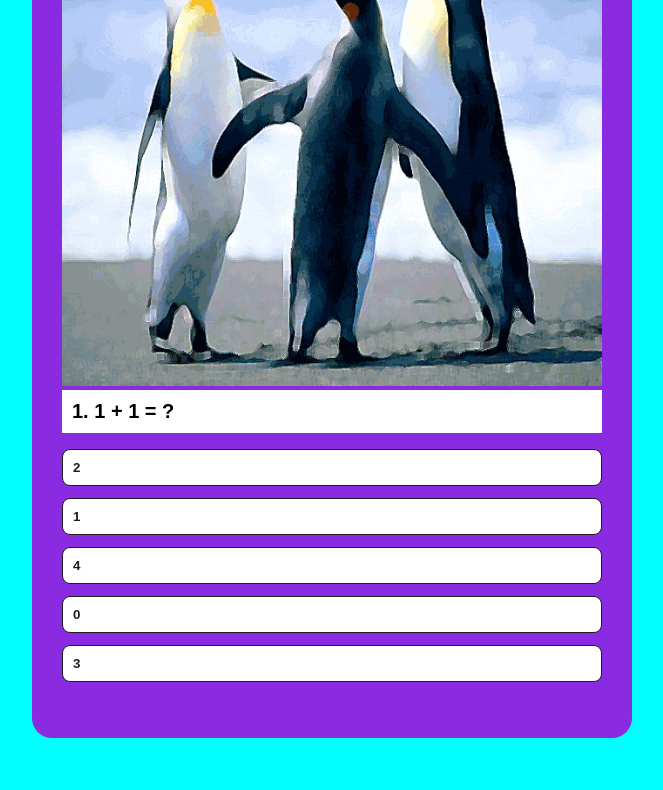
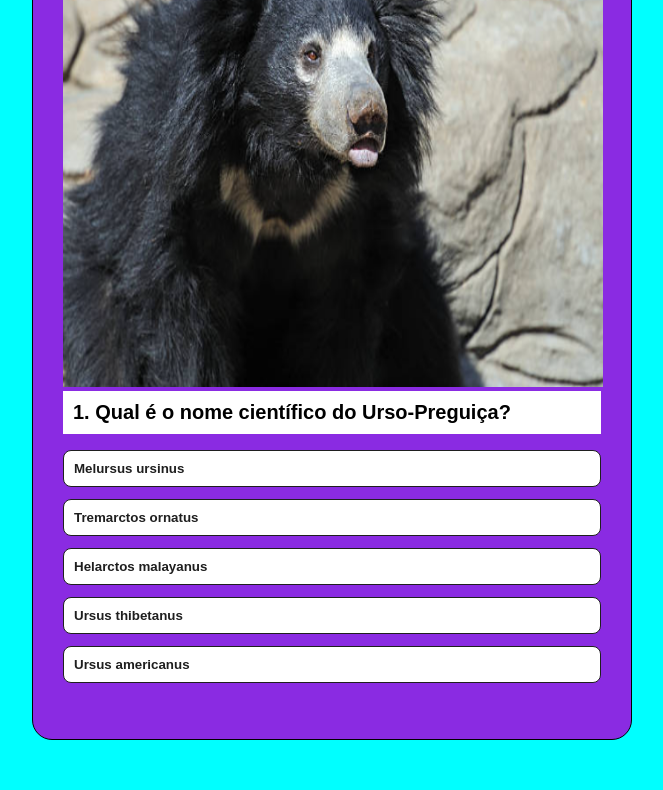
Before and after one commit to PhellipeLisboa/quiz, a plain HTML site: page index.html in a window 1280 px wide. Shown: the part 279-1069 px from the top of the page, without its empty margins (308-971 px from the left). Drawn offline with Linux system fonts and the light colour scheme.

Commit message:
Questions, images, scoreText, scoreImage

```diff
--- a/index.html
+++ b/index.html
@@ -8,10 +8,11 @@
 </head>
 <body>
     <div class="app">
-        <h1>QUIZ</h1>
+        <h1>Teste os seus conhecimentos sobre ursos</h1>
         <div class="quiz">
             <img src="img/1qbackground.png" alt="Imagem ilustrativa" id="question-img">
             <h2 id="question">A questão fica aqui!</h2>
+            <div class="score-text-div"></div>
             <div id="answer-buttons">
                 <button class="btn">Resposta 1</button>
                 <button class="btn">Resposta 2</button>
--- a/script.js
+++ b/script.js
@@ -1,25 +1,113 @@
 const questions = [
     {
-        question: "1 + 1 = ?",
+        question: "Qual é o nome científico do Urso-Preguiça?",
         answers: [
-            {text: "2", correct: true},
-            {text: "1", correct: false},
-            {text: "4", correct: false},
-            {text: "0", correct: false},
-            {text: "3", correct: false},
+            {text: "Melursus ursinus", correct: true},
+            {text: "Tremarctos ornatus", correct: false},
+            {text: "Helarctos malayanus", correct: false},
+            {text: "Ursus thibetanus", correct: false},
+            {text: "Ursus americanus", correct: false},
         ],
-        img: "img/1qbackground.png",
+        img: "img/1qbackground.jpg",
     },
     {
-        question: "7 + 3 = ?",
+        question: "Quais ursos possuem uma mancha em forma de \"V\" no peito ?",
         answers: [
-            {text: "2", correct: false},
-            {text: "6", correct: false},
-            {text: "4", correct: false},
-            {text: "10", correct: true},
-            {text: "8", correct: false},
+            {text: "Urso negro asiático e urso negro americano", correct: false},
+            {text: "Urso polar e urso negro americano", correct: false},
+            {text: "Urso do Sol e urso-preguiça", correct: false},
+            {text: "Urso negro asiático e urso-preguiça", correct: true},
+            {text: "Urso-de-óculos e urso pardo", correct: false},
         ],
-        img: "img/2qbackground.png",
+        img: "img/2qbackground.jpg",
+    },
+    {
+        question: "Em quais regiões é possível encontrar ursos pandas-gigantes?",
+        answers: [
+            {text: "Canadá, alguns estados dos Estados Unidos e norte do México", correct: false},
+            {text: "Malásia, Tailândia, Vietnã e Bornéu", correct: false},
+            {text: "Venezuela, Colômbia, Equador, Bolívia e Peru", correct: false},
+            {text: "Sudoeste da China", correct: true},
+            {text: "Círculo Polar Ártico", correct: false},
+        ],
+        img: "img/3qbackground.jpg",
+    },
+    {
+        question: "Qual das seguintes espécies de ursos não corre risco de extinção atualmente?",
+        answers: [
+            {text: "Urso negro americano", correct: true},
+            {text: "Urso do sol", correct: false},
+            {text: "Urso polar", correct: false},
+            {text: "Urso-preguiça", correct: false},
+            {text: "Urso-de-óculos", correct: false},
+        ],
+        img: "img/4qbackground.png",
+    },
+    {
+        question: "Qual das seguintes espécies de ursos possui a alimentação mais atípica?",
+        answers: [
+            {text: "Urso pardo", correct: false},
+            {text: "Urso panda-gigante", correct: true},
+            {text: "Urso negro asiático", correct: false},
+            {text: "Urso negro americano", correct: false},
+            {text: "Urso polar", correct: false},
+        ],
+        img: "img/5qbackground.jpg",
+    },
+    {
+        question: "Qual das seguintes espécies de ursos tem como ameaça o uso medicinal de sua bile?",
+        answers: [
+            {text: "Urso panda-gigante", correct: false},
+            {text: "Urso pardo", correct: false},
+            {text: "Urso do Sol", correct: true},
+            {text: "Urso-preguiça", correct: false},
+            {text: "Urso-de-óculos", correct: false},
+        ],
+        img: "img/6qbackground.jpg",
+    },
+    {
+        question: "Qual é a maior espécie de ursos existente em termos de proporção corporal?",
+        answers: [
+            {text: "Urso-de-óculos", correct: false},
+            {text: "urso-preguiça", correct: false},
+            {text: "Urso panda-gigante", correct: false},
+            {text: "Urso negro asiático", correct: false},
+            {text: "Urso polar", correct: true},
+        ],
+        img: "img/7qbackground.png",
+    },
+    {
+        question: "Qual é a cor da pelagem dos ursos polares ?",
+        answers: [
+            {text: "Marrom", correct: false},
+            {text: "Incolor", correct: true},
+            {text: "Branca", correct: false},
+            {text: "Bege", correct: false},
+            {text: "Preta", correct: false},
+        ],
+        img: "img/8qbackground.jpg",
+    },
+    {
+        question: "Qual das espécies de ursos tem a pelagem do pescoço mais longa, formando uma espécie de juba ?",
+        answers: [
+            {text: "Urso de óculos", correct: false},
+            {text: "Urso do sol", correct: false},
+            {text: "Urso negro americano", correct: false},
+            {text: "Urso negro asiático", correct: true},
+            {text: "Urso-preguiça", correct: false},
+        ],
+        img: "img/9qbackground.webp",
+    },
+    {
+        question: "Qual das espécies de ursos abaixo melhor tolera a presença humana ?",
+        answers: [
+            {text: "Urso negro americano", correct: true},
+            {text: "Urso negro asiático", correct: false},
+            {text: "Urso panda-gigante", correct: false},
+            {text: "Urso pardo", correct: false},
+            {text: "Urso do sol", correct: false},
+        ],
+        img: "img/10qbackground.webp",
     }
 ];
 
@@ -30,6 +118,7 @@ const nextButton = document.getElementById("next-btn");
 
 let currentQuestionIndex = 0;
 let score = 0;
+let scoreText = "";
 
 function startQuiz() {
     currentQuestionIndex = 0;
@@ -83,12 +172,33 @@ function selectAnswer(e) {
     nextButton.style.display = "block";
 }
 
+function showText() {
+
+    if (score <= 5) {
+        scoreText = "Você não sabe quase nada sobre ursos. Estude mais e tente novamente!";
+    } else if (score <= 7){
+        scoreText = "Aparentemente você já estudou sobre ursos alguma vez, mas ainda tem muito o que aprender. Estude mais e tente novamente!";
+    } else if (score < 10) {
+        scoreText = "Parabés, pelo visto você entende bastante sobre ursos, mas lembre-se que sempre é possível aprimorar seus conhecimentos. Estude mais e tente novamente! ";
+    } else {
+        scoreText = "Parabéns, você certamente é um amante de ursos. Sempre que puder, espalhe esse conhecimento com outras pessoas!";
+    }
+
+    let text = document.createElement('p');
+    text.className = "score-text";
+    text.innerText = scoreText;
+
+    let element = document.querySelector('.score-text-div');
+    element.appendChild(text);
+}
+
 function showScore() {
     resetState();
-    questionElement.innerHTML = `Você acertou ${score} de ${questions.length}!`;
+    questionElement.innerHTML = `Você acertou ${score} de ${questions.length}`;
+    showText();
     nextButton.innerHTML = "Tentar novamente";
     nextButton.style.display = "block";
-    questionImage.src = img/scorebackground.png;
+    questionImage.src = "img/scoreBackground.png";
 }
 
 function handleNextButton() {
@@ -104,6 +214,7 @@ nextButton.addEventListener("click", () => {
     if(currentQuestionIndex < questions.length){
         handleNextButton();
     } else {
+        document.querySelector(".score-text").remove();
         startQuiz();
     }
 });
--- a/style.css
+++ b/style.css
@@ -16,6 +16,7 @@ body {
     margin: 50px auto;
     border-radius: 20px;
     padding: 30px;
+    border: 1px solid black;
 }
 
 .app h1 {
@@ -92,3 +93,12 @@ body {
 .incorrect {
     background-color: rgb(255, 0, 0);
 }
+
+.score-text {
+    font-size: 20px;
+    font-weight: 600;
+    padding: 10px;
+    margin-bottom: 10px;
+    background-color: white;
+    text-align: justify;
+}
```
Also changed, not shown: img/10qbackground.webp (added), img/1qbackground.jpg (added), img/2qbackground.jpg (added), img/3qbackground.jpg (added), img/4qbackground.png (added), img/5qbackground.jpg (added), img/6qbackground.jpg (added), img/7qbackground.png (added), img/8qbackground.jpg (added), img/9qbackground.webp (added), img/a.png (renamed from img/1qbackground.png), img/b.png (renamed from img/2qbackground.png), img/scoreBackground.png (added), img/scorebackground.jpg (deleted).
